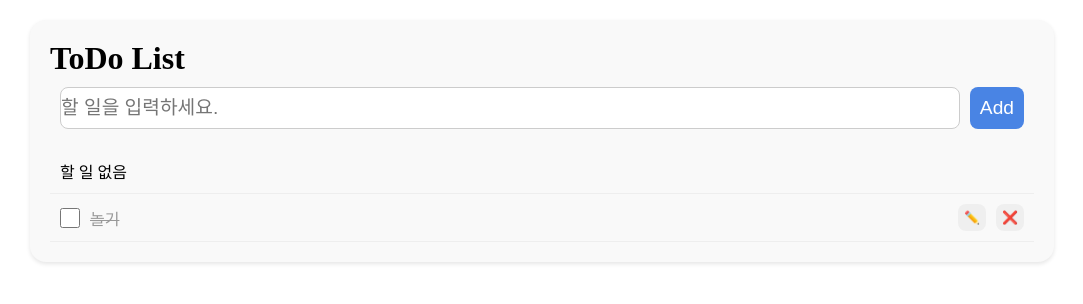
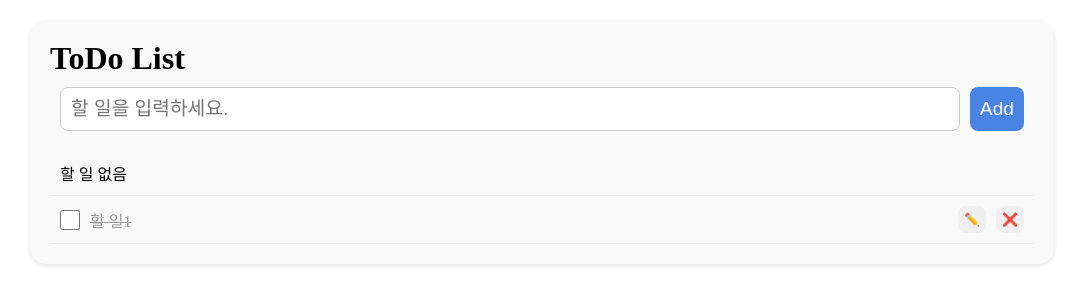
Before and after one commit to Hee4885/Programming_3115, a React (Vite) app: page / in a window 1280 px wide. Shown: the top 304 px of the page, without its empty margins (98-1181 px from the left). Built offline with nearby package versions, Linux system fonts and the light colour scheme.

Commit message:
TodoListApp h1 -> TodoHeader, li -> TodoItemEmpty, input,lable -> Checkbox

```diff
--- a/src/TodoListApp.jsx
+++ b/src/TodoListApp.jsx
@@ -1,24 +1,33 @@
 import './todolist.css'
 import Button from './components/Button.jsx'
+import TodoItemEmpty from './components/TodoItemEmpty.jsx'
+import TodoHeader from './components/TodoHeader.jsx'
+import Checkbox from './components/Checkbox.jsx'
 
 function TodoListApp() {
     return (
         <div className='todo'>
-            <h1 className='todo__title'>ToDo List</h1>
+            {/* react 컴포넌트 만들기 */}
+            <TodoHeader />
+
             <form className='todo__form'>
-                <input type="text" placeholder="할 일을 입력하세요." className='todo__input'/>
+                <input type="text" placeholder="할 일을 입력하세요." className='todo__input' />
                 <Button type="submit" className='todo__button todo__button--add'>Add</Button>
             </form>
+
             <ul className='todo__list'>
 
+                {/* react 컴포넌트 만들기 */}
+                <TodoItemEmpty />
+
                 {/* li.todo__item.todo__item--empty>p{할 일 없음} */}
-                <li className="todo__item todo__item--empty">
+                {/* <li className="todo__item todo__item--empty">
                     <p>할 일 없음</p>
-                </li>
+                </li> */}
 
                 <li className='todo__item todo__item--comlete'>
-                    <input type="checkbox" id="chk-1" className='todo__check' />
-                    <label htmlFor="chk-1" className='todo__label'>놀기</label>
+                    {/* 할 일1 --> children */}
+                    <Checkbox id="1">할 일1</Checkbox>
                     <Button className='todo__button todo__button--edit'>✏️</Button>
                     <Button className='todo__button todo__button--delete'>❌</Button>
                 </li>
--- /dev/null
+++ b/src/components/Checkbox.jsx
@@ -0,0 +1,18 @@
+export default function Checkbox(props) {
+    const { children, id, ...rest } = props;
+
+    return (
+        <>
+            <input type="checkbox" id={`chk-${id}`} className='todo__check' />
+            <label htmlFor={`chk-${id}`} className='todo__label'>{children}</label>
+        </>
+    )
+}
+
+
+// export default function Checkbox() {
+//     return (
+//         <input type="checkbox" id="chk-1" className='todo__check' />,
+//         <label htmlFor="chk-1" className='todo__label'>놀기</label>
+//     )
+// }
--- /dev/null
+++ b/src/components/TodoHeader.jsx
@@ -0,0 +1,5 @@
+export default function TodoHeader(){
+    return (
+        <h1 className='todo__title'>ToDo List</h1>
+    )
+}
--- /dev/null
+++ b/src/components/TodoItemEmpty.jsx
@@ -0,0 +1,7 @@
+export default function TodoEmpty() {
+    return (
+            <li className="todo__item todo__item--empty">
+                <p>할 일 없음</p>
+            </li>
+    )
+}
--- a/src/todolist.css
+++ b/src/todolist.css
@@ -29,6 +29,7 @@
     font-size: 1.2rem;
     border:  1px solid #ccc;
     border-radius: 8px;
+    padding: 10px;
     margin-right: 10px;
     flex: 1; /* flex일 때 남은 공간 다 차지*/
 }
```
